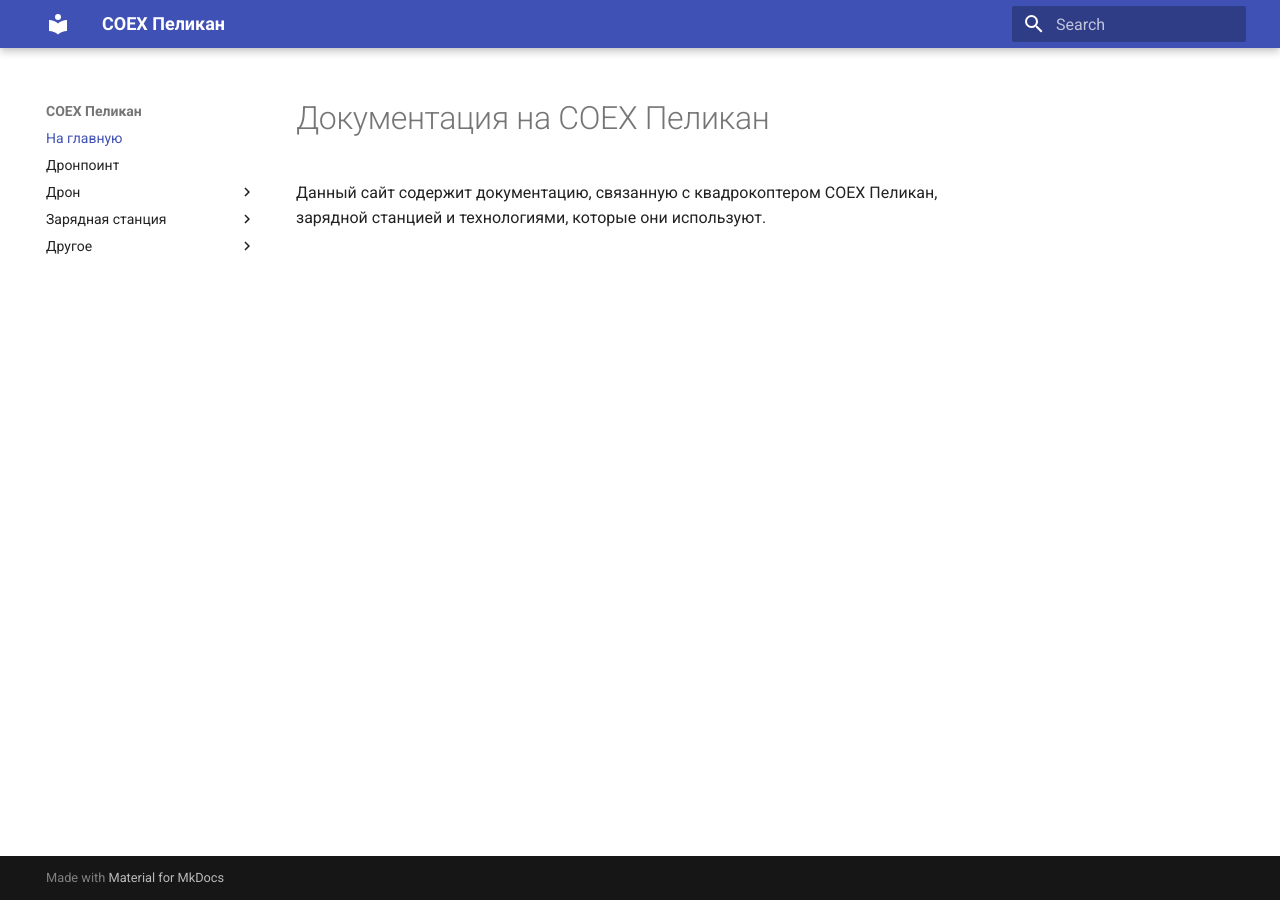
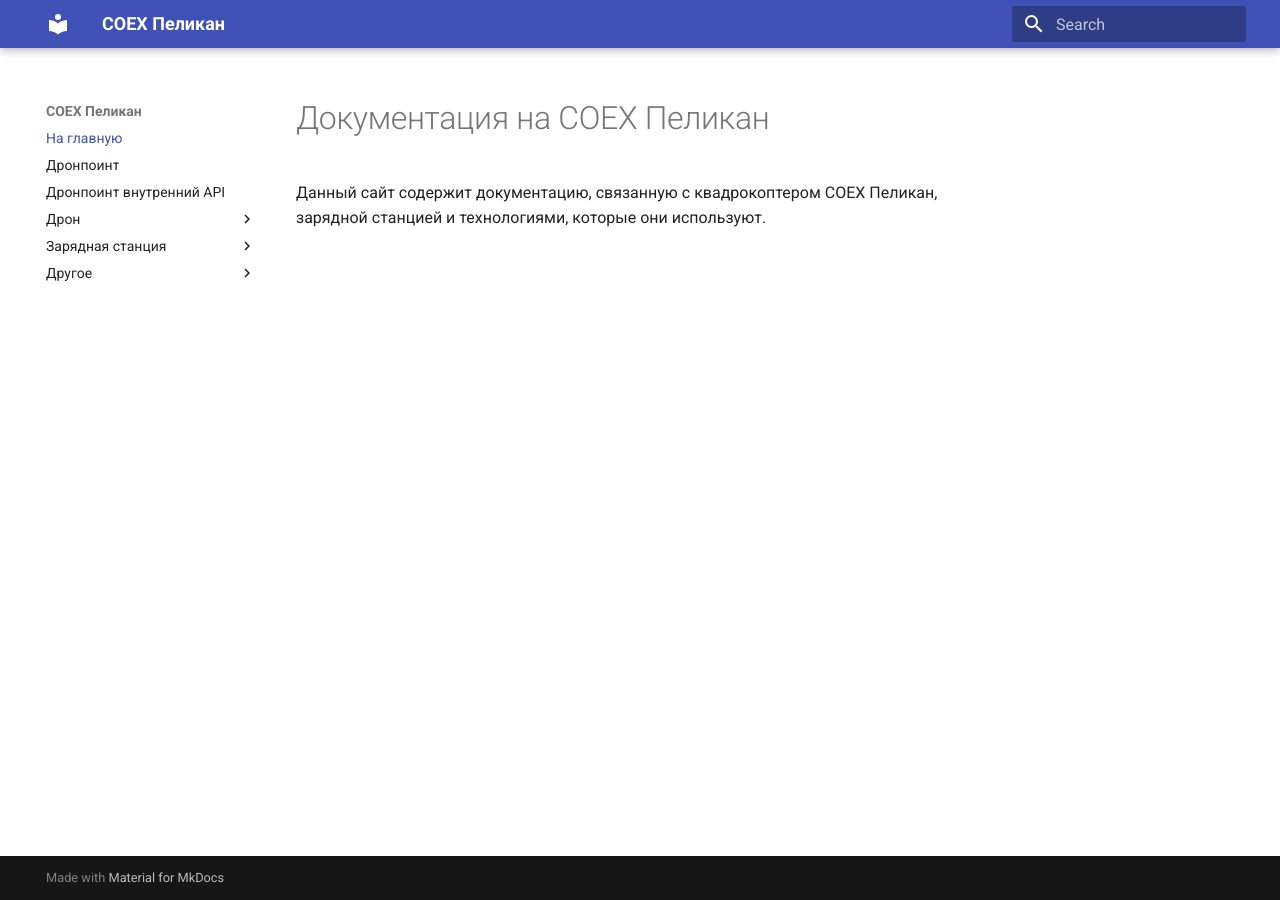
Before and after one commit to CopterExpress/pelican-docs, an MkDocs documentation site: the page built from docs/index.md, in a window 1280 px wide. Built offline with MkDocs 1.6.1 and Material for MkDocs 9.7.7, drawn with Linux system fonts in a browser that asks for light colours; old or Windows-style settings are respelled for this version of MkDocs.

Commit message:
Update mkdocs.yml

```diff
--- a/mkdocs.yml
+++ b/mkdocs.yml
@@ -3,6 +3,7 @@ theme: 'material'
 pages:
   - 'На главную': 'index.md'
   - 'Дронпоинт': 'dronepoint.md'
+  - 'Дронпоинт внутренний API': 'DronePoint_API.md'
   - 'Дрон':
     - 'Техническая информация': 'pelican_hard_manual.md'
     - 'Прошивка': 'mavlink_uav_firmware.md'
```
